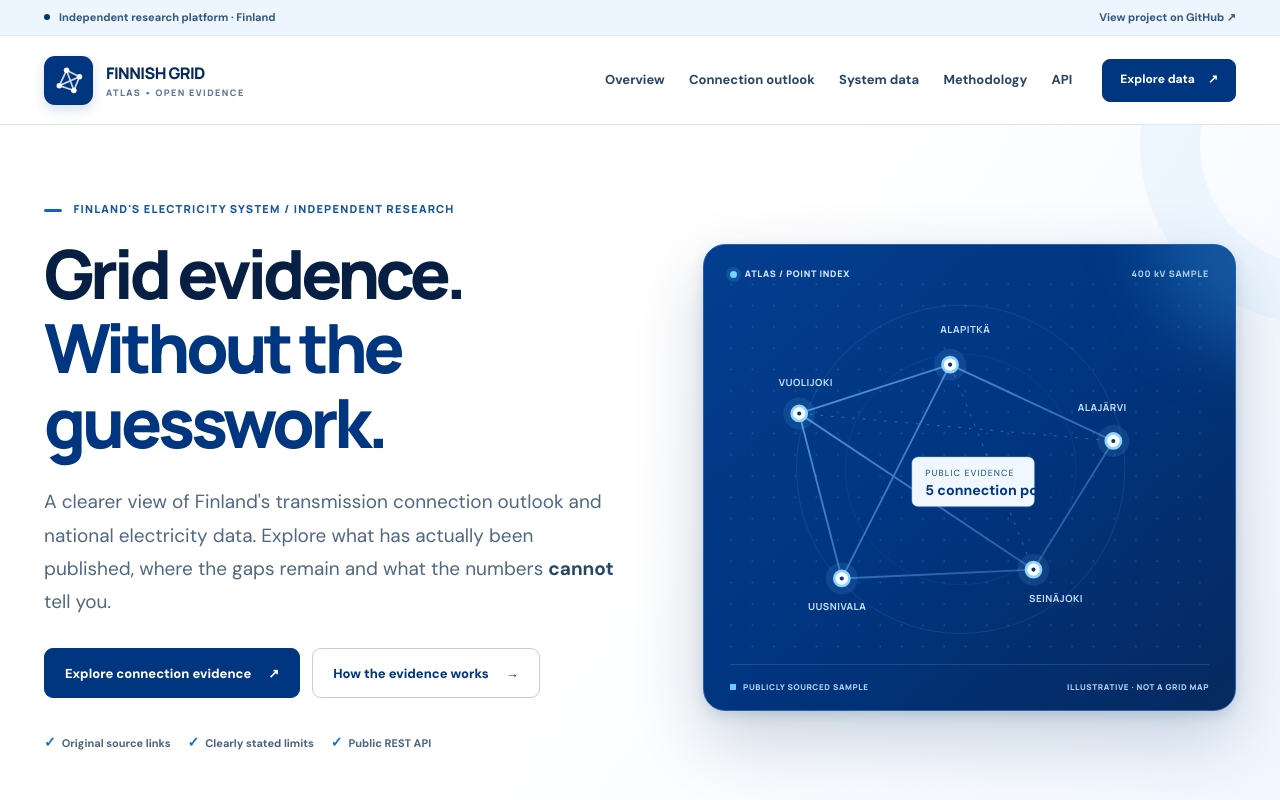
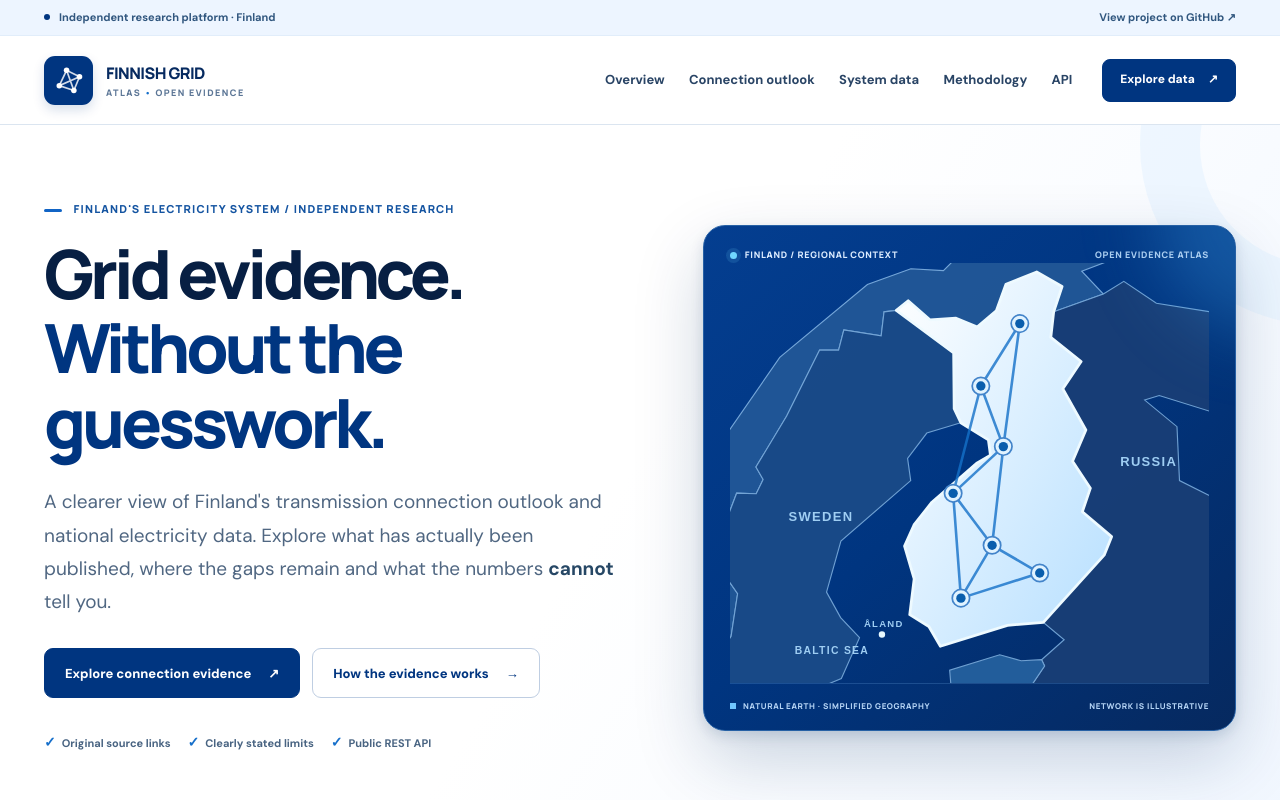
Before and after one commit to abhijith-sivaprasadan/finnish-grid-connection-evidence, a Next.js app in the folder website/: page / in a window 1280 px wide. Shown: the top 800 px of the page. Built offline with nearby package versions, Linux system fonts and the light colour scheme.

Commit message:
design: replace invented grid schematic with sourced Nordic geographic context

```diff
--- a/website/src/components/network-visual.tsx
+++ b/website/src/components/network-visual.tsx
@@ -1,47 +1,46 @@
+import { atlasRegions, atlasNodes, atlasEdges } from "@/lib/atlas-geography";
+
 /**
- * Conceptual point-index visual. Node positions and edges are purely illustrative:
- * NOT geographic coordinates, transmission topology, or available capacity.
+ * Geographic overview based on public-domain Natural Earth boundaries.
+ * Decorative lines and dots are NOT transmission topology or actual substations.
+ * The separate /connections catalogue is the source for named sample points.
  */
 export function NetworkVisual() {
   return <div className="network-panel">
-    <div className="network-head"><span><span className="network-light" /> ATLAS / POINT INDEX</span><span>400 kV SAMPLE</span></div>
-    <svg className="network-visual" viewBox="0 0 540 430" role="img"
-      aria-label="Illustrative five-point connection evidence schematic; lines and positions do not represent actual grid geography or topology">
+    <div className="network-head">
+      <span><span className="network-light" aria-hidden="true" /> FINLAND / REGIONAL CONTEXT</span>
+      <span>OPEN EVIDENCE ATLAS</span>
+    </div>
+    <svg className="network-visual" viewBox="100 100 550 485" preserveAspectRatio="xMidYMid meet"
+      role="img" aria-label="Simplified geographic boundaries: Finland with Sweden to the west, Norway to the northwest, Russia to the east, Åland and the Baltic Sea in the southwest. Decorative blue network overlay is not transmission-grid topology or actual substation locations.">
       <defs>
-        <pattern id="atlasDots" width="24" height="24" patternUnits="userSpaceOnUse">
-          <circle cx="1.5" cy="1.5" r="1" fill="#7fb4f5" fillOpacity=".25" />
-        </pattern>
-        <linearGradient id="lineBlue" x1="0" x2="1" y1="0" y2="1">
-          <stop offset="0" stopColor="#73bafa" stopOpacity=".88" />
-          <stop offset="1" stopColor="#2c6bb8" stopOpacity=".72" />
+        <linearGradient id="atlasLand" x1="0" y1="0" x2="1" y2="1">
+          <stop stopColor="#fff"/><stop offset="1" stopColor="#b6dfff"/>
         </linearGradient>
       </defs>
-      <rect x="0" y="0" width="540" height="430" fill="url(#atlasDots)" />
-      <circle cx="260" cy="210" r="185" fill="none" stroke="#5c92d2" strokeOpacity=".20" />
-      <circle cx="260" cy="210" r="130" fill="none" stroke="#5c92d2" strokeOpacity=".12" />
-      <path d="M78 147 L248 92 L432 178 L342 323 L126 333 L78 147 L342 323 M248 92 L126 333" fill="none" stroke="url(#lineBlue)" strokeWidth="2.1" opacity=".85" />
-      <path d="M78 147 L432 178 M248 92 L342 323" fill="none" stroke="#79a8e6" strokeDasharray="3 9" strokeWidth="1" opacity=".5" />
-      {[
-        { x: 78, y: 147 }, { x: 248, y: 92 }, { x: 432, y: 178 },
-        { x: 342, y: 323 }, { x: 126, y: 333 },
-      ].map((point, index) => <g key={index}>
-        <circle cx={point.x} cy={point.y} r="18" fill="#77bfff" fillOpacity=".12"/>
-        <circle cx={point.x} cy={point.y} r="8.5" fill="#ffffff" stroke="#8dd5ff" strokeWidth="3" />
-        <circle cx={point.x} cy={point.y} r="2.3" fill="#003580" />
+      <path d={atlasRegions.norway} fill="#215797" opacity=".94" stroke="#7cadde" strokeWidth="1.3"/>
+      <path d={atlasRegions.sweden} fill="#194a88" opacity=".97" stroke="#73a4d5" strokeWidth="1.3"/>
+      <path d={atlasRegions.russia} fill="#183e76" opacity=".97" stroke="#73a4d5" strokeWidth="1.3"/>
+      <path d={atlasRegions.estonia} fill="#245f9d" opacity=".97" stroke="#73a4d5" strokeWidth="1.3"/>
+      <path d={atlasRegions.finland} fill="url(#atlasLand)" stroke="#eefaff" strokeWidth="3.2" strokeLinejoin="round"/>
+      {atlasEdges.map(([a,b],i)=><path key={i}
+        d={`M${atlasNodes[a].x} ${atlasNodes[a].y} L${atlasNodes[b].x} ${atlasNodes[b].y}`}
+        fill="none" stroke="#1471c8" strokeWidth="3" strokeLinecap="round" opacity=".8"/>)}
+      {atlasNodes.map((n,i)=><g key={i}>
+        <circle cx={n.x} cy={n.y} r="10" fill="#e1f3ff" stroke="#4384ca" strokeWidth="2"/>
+        <circle cx={n.x} cy={n.y} r="5.4" fill="#0a5ead"/>
       </g>)}
-      <g className="network-labels">
-        <text x="55" y="116">VUOLIJOKI</text>
-        <text x="237" y="56">ALAPITKÄ</text>
-        <text x="392" y="144">ALAJÄRVI</text>
-        <text x="337" y="360">SEINÄJOKI</text>
-        <text x="88" y="369">UUSNIVALA</text>
-      </g>
-      <g transform="translate(205 196)">
-        <rect x="0" y="0" width="138" height="56" rx="7" fill="#f0f7ff" stroke="#7eb2e4" strokeOpacity=".5" />
-        <text x="15" y="22" fill="#164b86" fontSize="10" letterSpacing="1.2">PUBLIC EVIDENCE</text>
-        <text x="15" y="43" fill="#003580" fontSize="16" fontWeight="700">5 connection points</text>
+      <circle cx="273.8" cy="529" r="3.7" fill="#e7f8ff"/>
+      <g fill="#9fcef3" fontFamily="Arial, sans-serif" fontSize="15" fontWeight="700" letterSpacing="1.5">
+        <text x="166" y="398">SWEDEN</text>
+        <text x="549" y="335">RUSSIA</text>
+        <text x="173" y="551" fontSize="12">BALTIC SEA</text>
+        <text x="253" y="520" fontSize="11">ÅLAND</text>
       </g>
     </svg>
-    <div className="network-foot"><span><span className="foot-square" aria-hidden="true" /> PUBLICLY SOURCED SAMPLE</span><span>ILLUSTRATIVE · NOT A GRID MAP</span></div>
+    <div className="network-foot">
+      <span><span className="foot-square" aria-hidden="true" /> NATURAL EARTH · SIMPLIFIED GEOGRAPHY</span>
+      <span>NETWORK IS ILLUSTRATIVE</span>
+    </div>
   </div>;
 }
```
